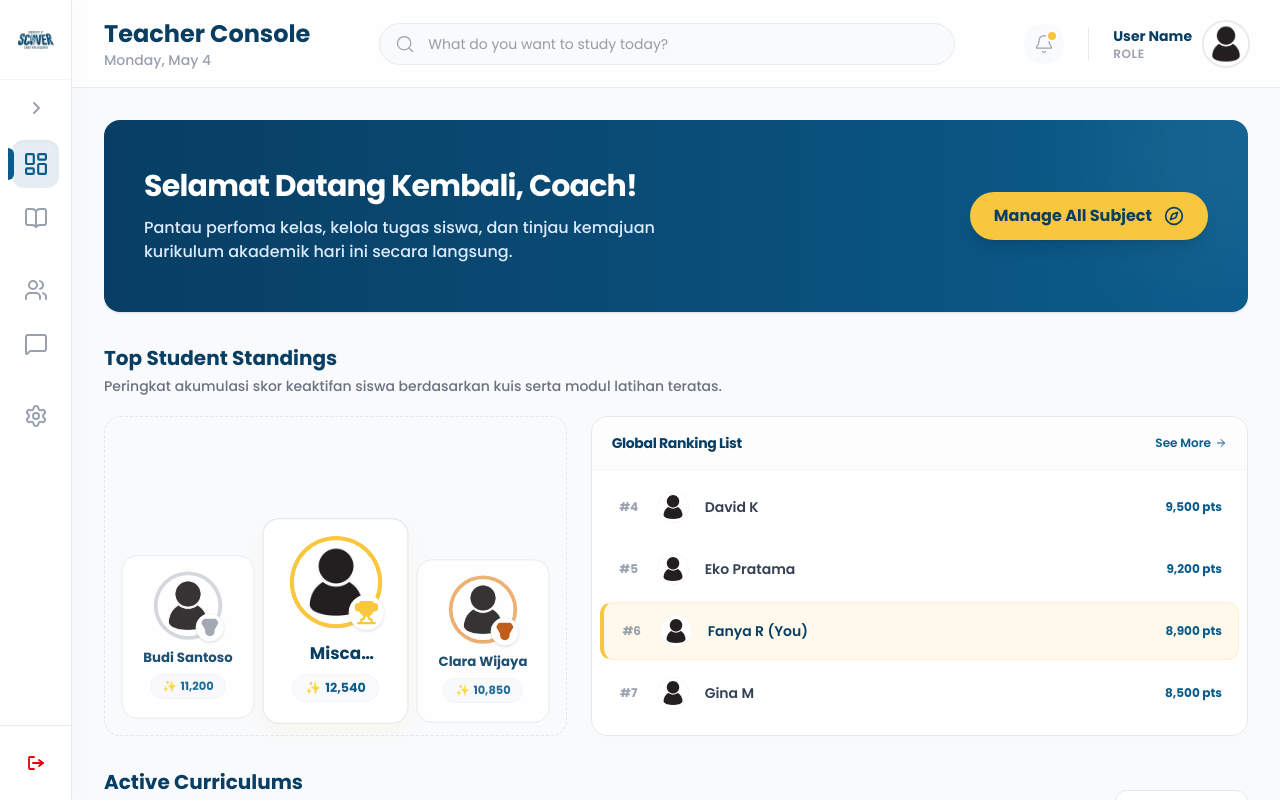
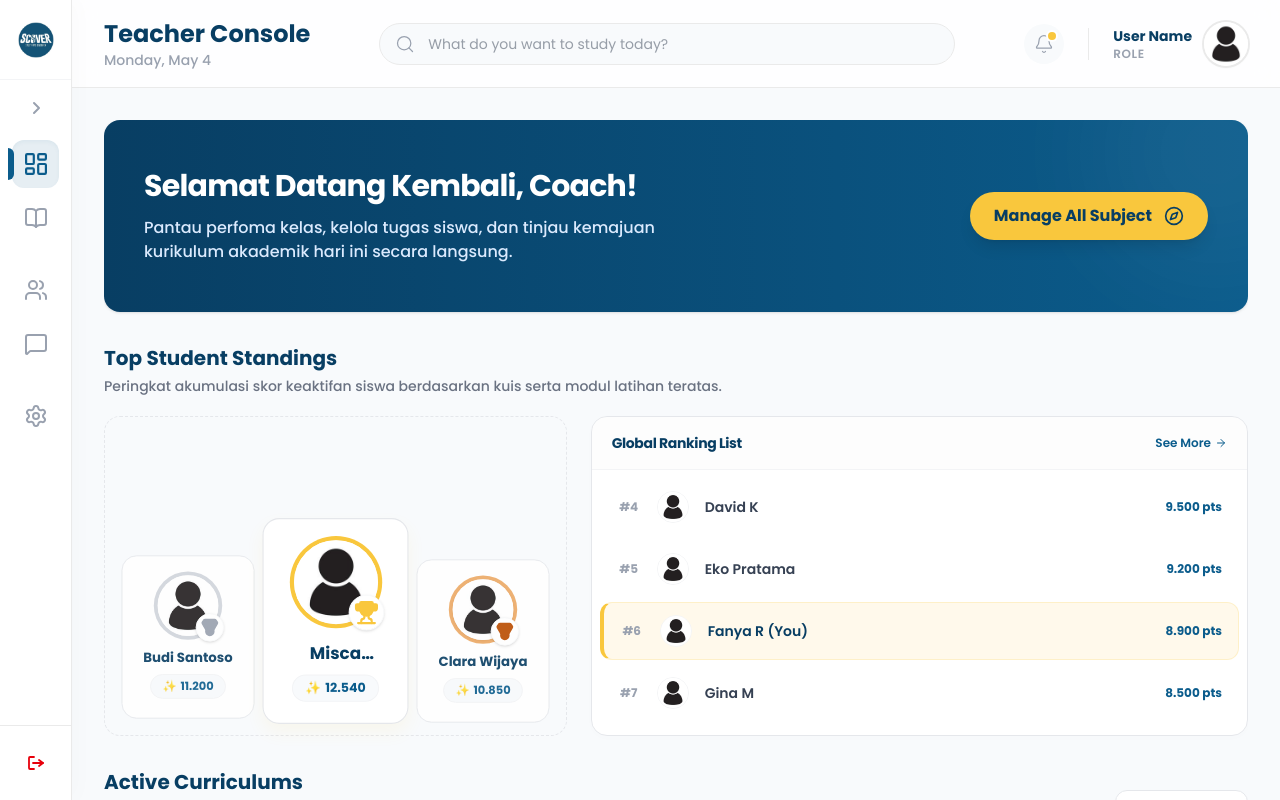
Before and after one commit to DarianAli/Quiz-by-SCOVER-Frontend-, a Next.js app: page /tentor/home in a window 1280 px wide. Built offline with nearby package versions, Linux system fonts and the light colour scheme.

Commit message:
fix(tentor): fixing dashboard error

```diff
--- a/components/SidebarTemplate/menuItem.tsx
+++ b/components/SidebarTemplate/menuItem.tsx
@@ -1,3 +1,52 @@
+// import Link from "next/link";
+// import { ReactNode } from "react";
+
+// type Props = {
+//     icon: ReactNode;
+//     label: string;
+//     path: string;
+//     active?: boolean;
+//     collapsed?: boolean;
+// };
+
+// const MenuItem = ({ icon, label, path, active, collapsed }: Props) => (
+//     <div className="relative group">
+//         {/* Active Indicator positioned absolutely */}
+//         {active && (
+//             <div className={`absolute left-0 top-1/2 -translate-y-1/2 w-1.5 h-8 bg-[#0B5C8C] rounded-r-full transition-all duration-300 ${collapsed ? "left-[-4px]" : "left-[-8px]"}`} />
+//         )}
+//         <Link
+//             href={path}
+//             title={collapsed ? label : undefined}
+//             className={[
+//                 "flex items-center font-medium rounded-xl transition-all duration-300 ease-in-out relative hover:pl-5",
+//                 collapsed ? "justify-center p-3 hover:pl-3" : "gap-3 px-4 py-2.5",
+//                 active
+//                     ? "text-[#0B5C8C] bg-[#0B5C8C]/10 shadow-[inset_0_2px_4px_rgba(11,92,140,0.05)]"
+//                     : "text-gray-500 hover:text-[#0B5C8C] hover:bg-[#F8FAFC]",
+//             ].join(" ")}
+//         >
+//             <span className={`text-[20px] shrink-0 transition-transform duration-300 ${active ? "text-[#0B5C8C] scale-110" : "text-gray-400 group-hover:text-[#0B5C8C] group-hover:scale-110"}`}>
+//                 {icon}
+//             </span>
+
+//         {!collapsed && (
+//             <span className="text-sm truncate">{label}</span>
+//         )}
+
+//             {/* Tooltip saat collapsed */}
+//             {collapsed && (
+//                 <div className="absolute left-full ml-4 px-3 py-1.5 bg-gray-800 text-white text-xs rounded-lg whitespace-nowrap opacity-0 group-hover:opacity-100 transition-all duration-300 pointer-events-none z-50 shadow-lg translate-x-2 group-hover:translate-x-0">
+//                     {label}
+//                     <div className="absolute right-full top-1/2 -translate-y-1/2 border-4 border-transparent border-r-gray-800" />
+//                 </div>
+//             )}
+//         </Link>
+//     </div>
+// );
+
+// export default MenuItem;
+
 import Link from "next/link";
 import { ReactNode } from "react";
 
@@ -13,11 +62,16 @@ const MenuItem = ({ icon, label, path, active, collapsed }: Props) => (
   <div className="relative group">
     {/* Active Indicator positioned absolutely */}
     {active && (
-            <div className={`absolute left-0 top-1/2 -translate-y-1/2 w-1.5 h-8 bg-[#0B5C8C] rounded-r-full transition-all duration-300 ${collapsed ? "left-[-4px]" : "left-[-8px]"}`} />
+      <div
+        className={`absolute left-0 top-1/2 -translate-y-1/2 w-1.5 h-8 bg-[#0B5C8C] rounded-r-full transition-all duration-300 ${
+          collapsed ? "left-[-4px]" : "left-[-8px]"
+        }`}
+      />
     )}
+
     <Link
       href={path}
-            title={collapsed ? label : undefined}
+      title={collapsed ? label : undefined} // Native tooltip bawaan browser (Sudah cukup)
       className={[
         "flex items-center font-medium rounded-xl transition-all duration-300 ease-in-out relative hover:pl-5",
         collapsed ? "justify-center p-3 hover:pl-3" : "gap-3 px-4 py-2.5",
@@ -26,21 +80,18 @@ const MenuItem = ({ icon, label, path, active, collapsed }: Props) => (
           : "text-gray-500 hover:text-[#0B5C8C] hover:bg-[#F8FAFC]",
       ].join(" ")}
     >
-            <span className={`text-[20px] shrink-0 transition-transform duration-300 ${active ? "text-[#0B5C8C] scale-110" : "text-gray-400 group-hover:text-[#0B5C8C] group-hover:scale-110"}`}>
+      <span
+        className={`text-[20px] shrink-0 transition-transform duration-300 ${
+          active
+            ? "text-[#0B5C8C] scale-110"
+            : "text-gray-400 group-hover:text-[#0B5C8C] group-hover:scale-110"
+        }`}
+      >
         {icon}
       </span>
+      {!collapsed && <span className="text-sm truncate">{label}</span>}
 
-        {!collapsed && (
-            <span className="text-sm truncate">{label}</span>
-        )}
-
-            {/* Tooltip saat collapsed */}
-            {collapsed && (
-                <div className="absolute left-full ml-4 px-3 py-1.5 bg-gray-800 text-white text-xs rounded-lg whitespace-nowrap opacity-0 group-hover:opacity-100 transition-all duration-300 pointer-events-none z-50 shadow-lg translate-x-2 group-hover:translate-x-0">
-                    {label}
-                    <div className="absolute right-full top-1/2 -translate-y-1/2 border-4 border-transparent border-r-gray-800" />
-                </div>
-            )}
+      {/* BLOK DIV TOOLTIP CUSTOM TELAH DIHAPUS DARI SINI */}
     </Link>
   </div>
 );
--- a/components/SidebarTemplate/sideBar.tsx
+++ b/components/SidebarTemplate/sideBar.tsx
@@ -9,7 +9,7 @@ import MenuItem from "./menuItem";
 import { getCookie, removeCookie } from "@/lib/client-cookie";
 import { BASE_API_URL } from "@/global";
 import { IAdmin } from "@/app/types";
-import ScoverLogo from "@/public/images/logo2.png";
+import ScoverLogo from "@/public/images/logo1.jpg";
 import ProfilePicTest from "@/public/images/profile.jpeg";
 import DashboardHeader from "../dashboard/DashboardHeader";
 
--- a/components/dashboard/Leaderboard.tsx
+++ b/components/dashboard/Leaderboard.tsx
@@ -178,7 +178,7 @@ const RankingCard = ({ student }: { student: IStudentLeaderboard }) => {
       </h4>
       <div className="mt-2 flex items-center justify-center gap-1 bg-[#F8FAFC] px-3 py-1 rounded-full border border-gray-100">
         <span className="text-[#F9C73D] text-xs">✨</span>
-        <span className="font-bold text-xs text-[#0B5C8C]">{student.point.toLocaleString()}</span>
+        <span className="font-bold text-xs text-[#0B5C8C]">{student.point.toLocaleString("id-ID")}</span>
       </div>
     </div>
   );
@@ -221,7 +221,7 @@ const LeaderboardList = ({ students }: { students: IStudentLeaderboard[] }) => {
               </p>
             </div>
             <div className="font-bold text-xs text-[#0B5C8C]">
-              {std.point.toLocaleString()} pts
+              {std.point.toLocaleString("id-ID")} pts
             </div>
           </div>
         ))}
```
Also changed, not shown: public/images/logo1.jpg (added). Lines whose indentation alone changed are shown as unchanged.
